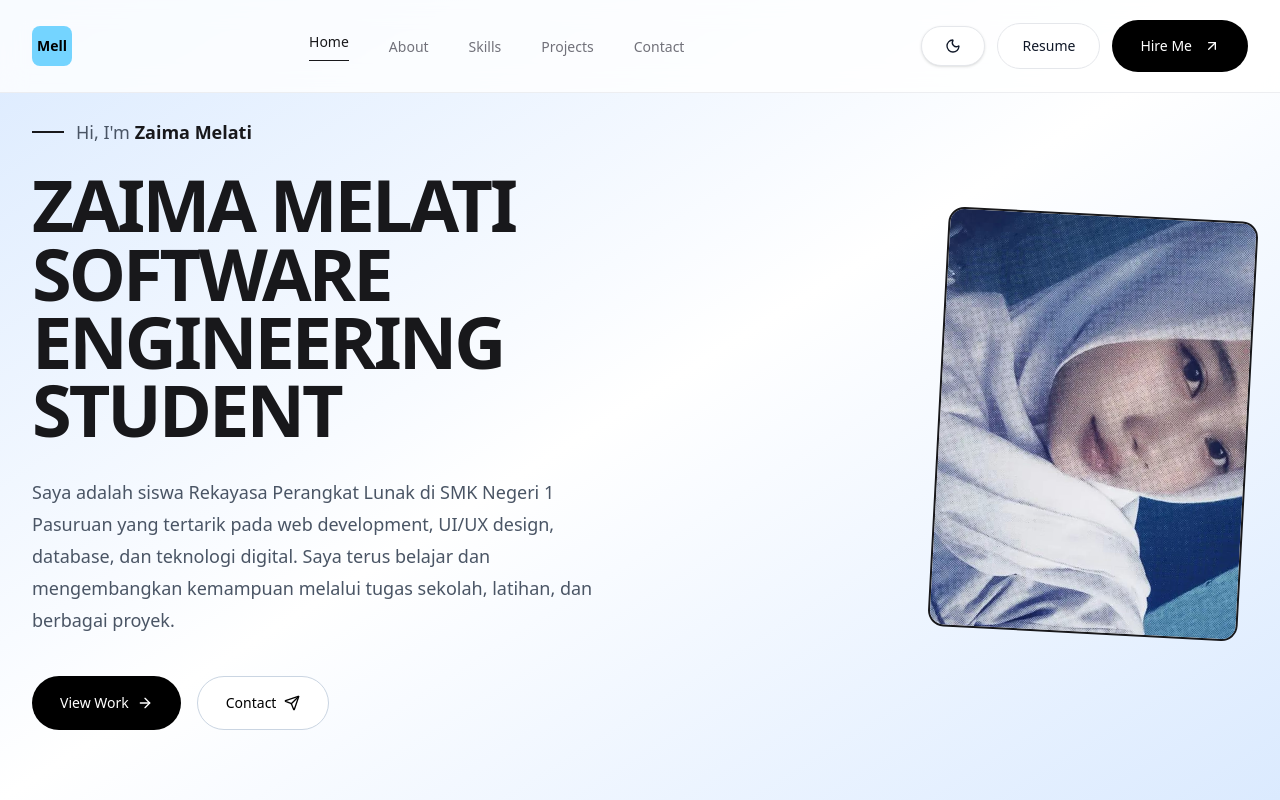
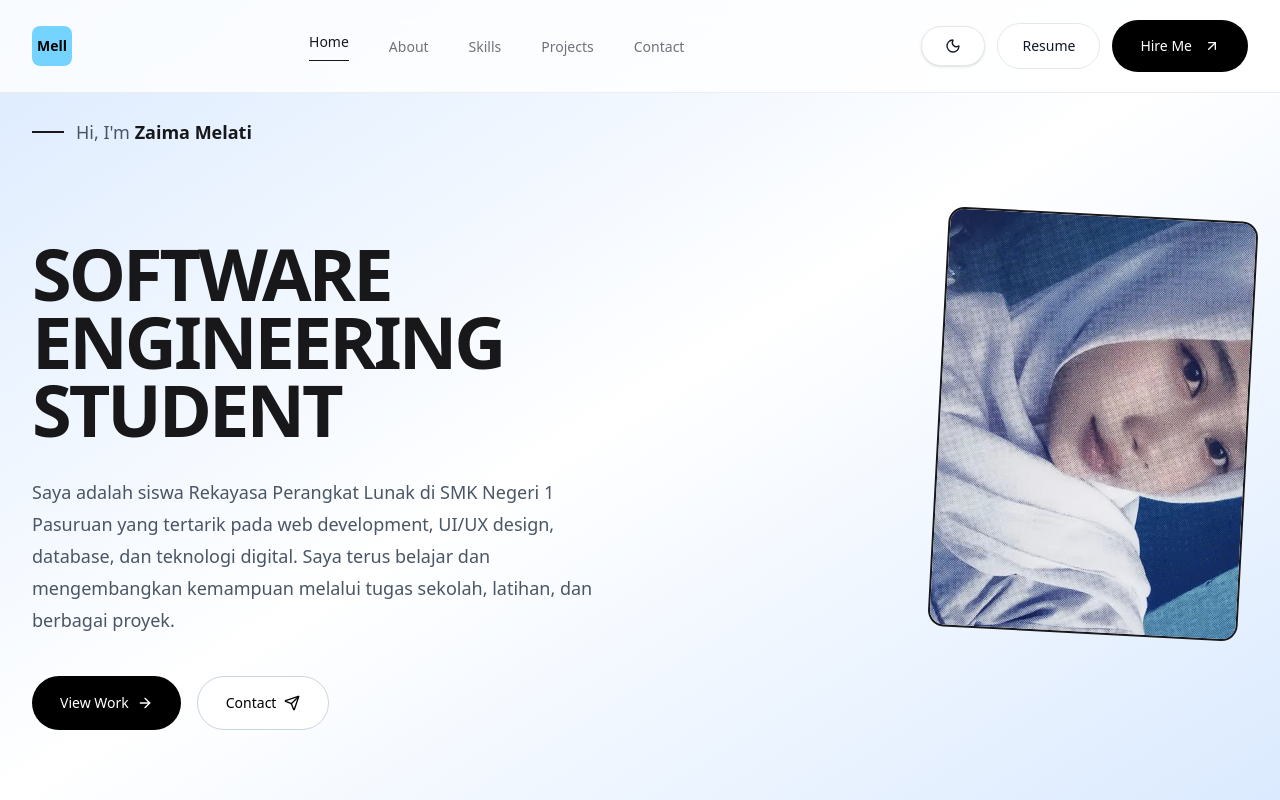
Before and after one commit to zaimamelati/portfolio, a Next.js app: page / in a window 1280 px wide. Shown: the top 800 px of the page. Built offline with nearby package versions, Linux system fonts and the light colour scheme; no server answers; the database is empty.

Commit message:
Update SEO title and hero section

```diff
--- a/src/app/layout.tsx
+++ b/src/app/layout.tsx
@@ -63,7 +63,7 @@ export const metadata: Metadata = {
 
   twitter: {
     card: "summary_large_image",
-    title: "Zaima Melati Putri | Portfolio",
+    title: "Zaima Melati || Software Engineering",
     description:
       "Portfolio Zaima Melati Putri, siswa Rekayasa Perangkat Lunak yang tertarik pada web development, UI/UX design, database, dan teknologi digital.",
   },
--- a/src/components/Hero.tsx
+++ b/src/components/Hero.tsx
@@ -22,7 +22,6 @@ export default function Hero() {
 
           {/* Heading */}
           <h1 className="text-4xl font-black leading-[0.95] tracking-[-2px] sm:text-5xl md:text-6xl lg:text-7xl lg:tracking-[-3px] dark:text-white">
-            ZAIMA MELATI
             <br />
               SOFTWARE ENGINEERING STUDENT
             </h1>
```
